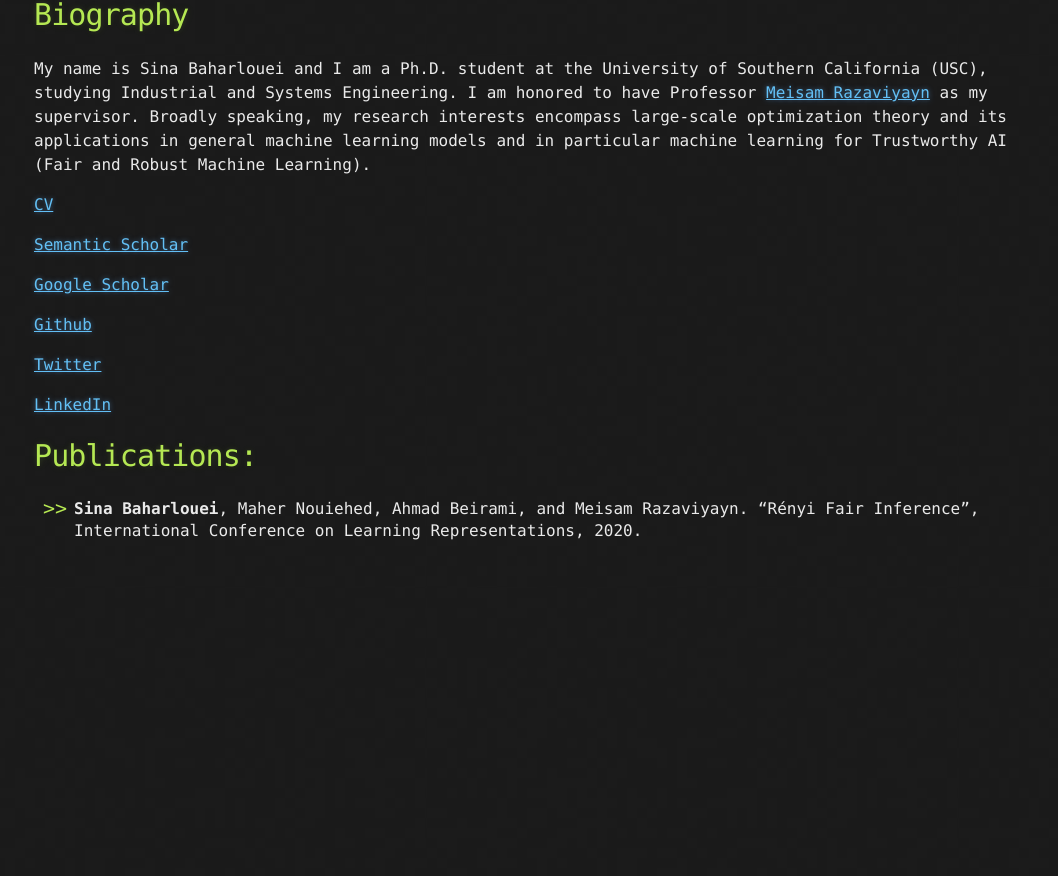
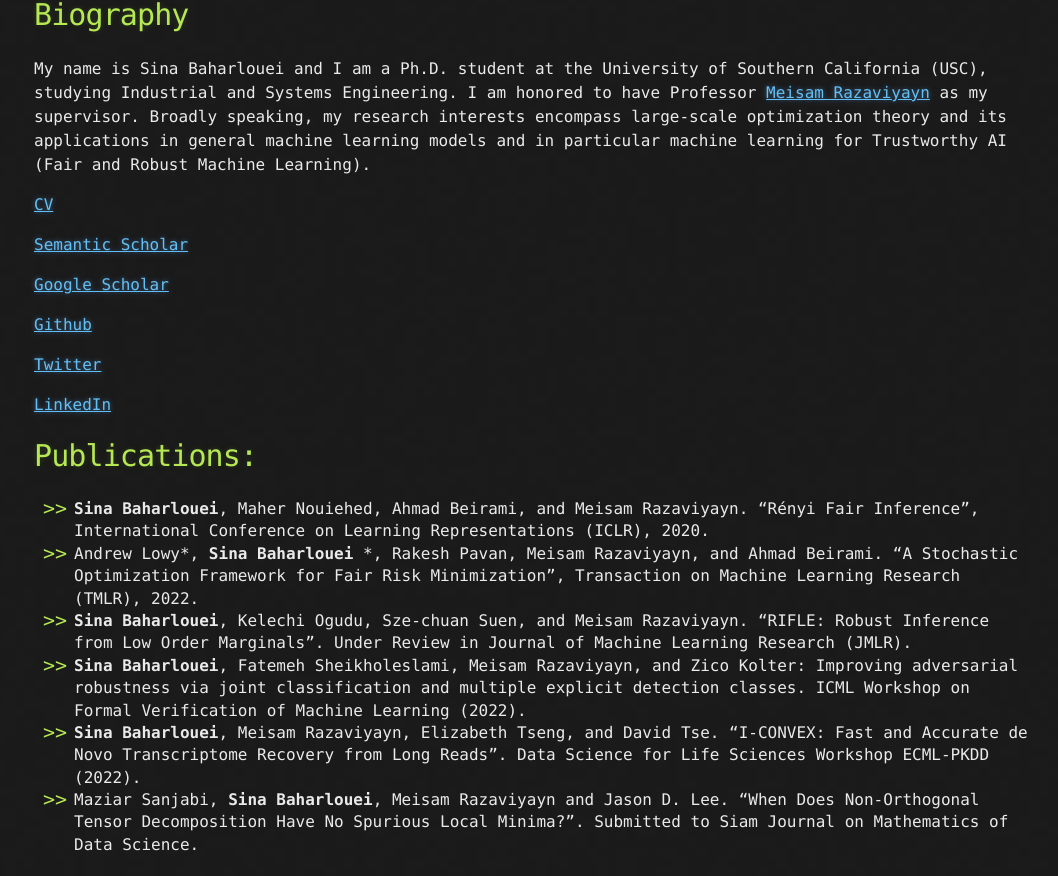
Before and after one commit to sinaBaharlouei/SinaBhr.github.io, a Jekyll site: the page built from index.md, in a window 1280 px wide, cut to the strip 477-1353 px from the top of the page. Shown: the whole strip, without its empty margins (106-1164 px from the left). Built offline with Jekyll 4.4.1, drawn with Linux system fonts in a browser that asks for light colours; our own code applies the rules of GitHub Pages for plain Markdown files; the repository's description, which GitHub fills in, is left out; before the commit the page ends 1040 px from its top, so only the background shows below that.

Commit message:
Update index.md

```diff
--- a/index.md
+++ b/index.md
@@ -19,4 +19,10 @@ My name is Sina Baharlouei and I am a Ph.D. student at the University of Souther
 
 # Publications:
 
-* **Sina Baharlouei**, Maher Nouiehed, Ahmad Beirami, and Meisam Razaviyayn. "Rényi Fair Inference", International Conference on Learning Representations, 2020.
+* **Sina Baharlouei**, Maher Nouiehed, Ahmad Beirami, and Meisam Razaviyayn. "Rényi Fair Inference", International Conference on Learning Representations (ICLR), 2020.
+* Andrew Lowy*, **Sina Baharlouei** *, Rakesh Pavan, Meisam Razaviyayn, and Ahmad Beirami. "A Stochastic Optimization Framework for Fair Risk Minimization", Transaction on Machine Learning Research (TMLR), 2022.
+* **Sina Baharlouei**, Kelechi Ogudu, Sze-chuan Suen, and Meisam Razaviyayn. "RIFLE: Robust Inference from Low Order Marginals". Under Review in Journal of Machine Learning Research (JMLR).
+* **Sina Baharlouei**, Fatemeh Sheikholeslami, Meisam Razaviyayn, and Zico Kolter: Improving adversarial robustness via joint classification and multiple explicit detection classes. ICML Workshop on Formal Verification of Machine Learning (2022).
+* **Sina Baharlouei**, Meisam Razaviyayn, Elizabeth Tseng, and David Tse. "I-CONVEX: Fast and Accurate de Novo Transcriptome Recovery from Long Reads". Data Science for Life Sciences Workshop ECML-PKDD (2022).
+* Maziar Sanjabi, **Sina Baharlouei**, Meisam Razaviyayn and Jason D. Lee. "When Does Non-Orthogonal Tensor Decomposition Have No Spurious Local Minima?". Submitted to
+Siam Journal on Mathematics of Data Science.
```
